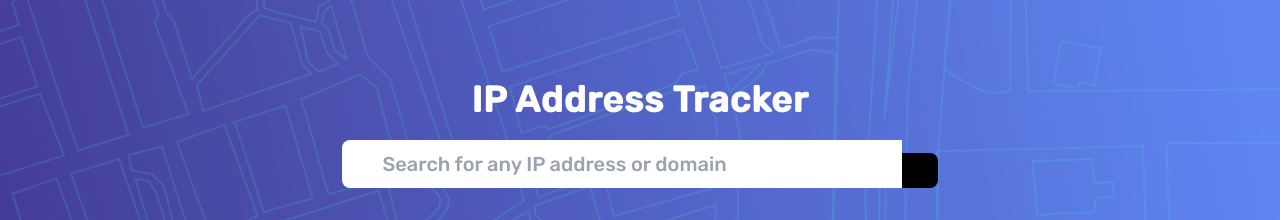
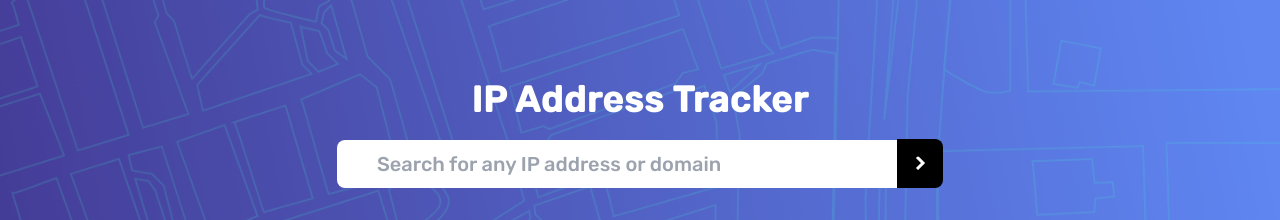
Before and after one commit to Palash1104/IP-Address-Tracker, a website: page index.html in a window 1280 px wide. Shown: the top 220 px of the page. Drawn offline with nearby package versions, Linux system fonts and the light colour scheme; the site is published under a folder, as on GitHub Pages, so addresses that start at the root find nothing; grey boxes are pictures that could not be loaded.

Commit message:
Update index.html

```diff
--- a/index.html
+++ b/index.html
@@ -50,7 +50,7 @@
       <div class="flex justify-start items-end">
         <input type="text" id="input" placeholder="Search for any IP address or domain" class="w-[35rem] h-12 mt-5 rounded-lg outline-none text-xl indent-10 rounded-r-none" maxlength="15">
         <button id="submit">
-          <img src="/images/icon-arrow.svg" alt="" id="image" class="bg-black p-[1.1rem] rounded-lg rounded-l-none">
+          <img src="./images/icon-arrow.svg" alt="" id="image" class="bg-black p-[1.1rem] rounded-lg rounded-l-none">
         </button>
       </div>
       <span class="mt-2 text-red-500 hidden font-xl " id="error">**Invalid IP Address**</span>
```
